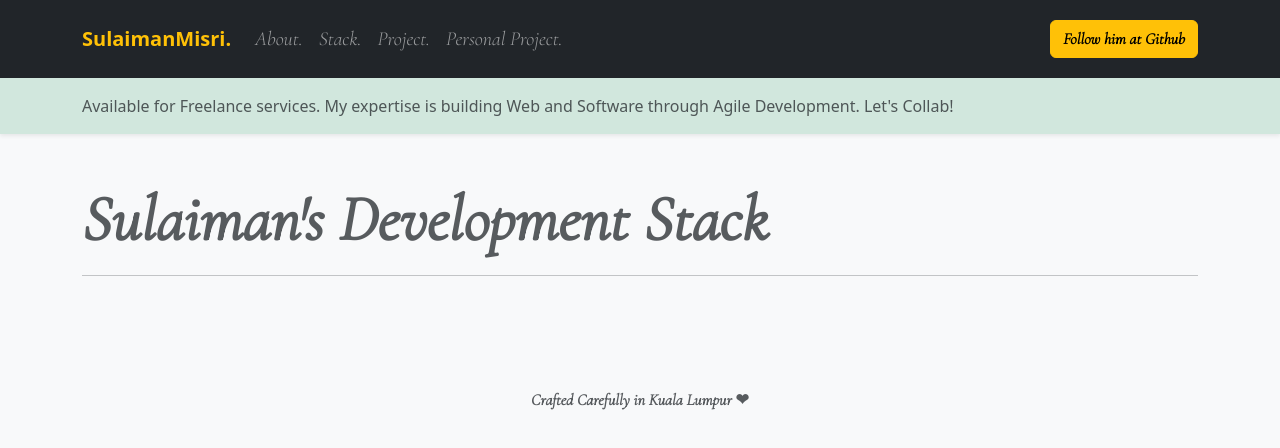
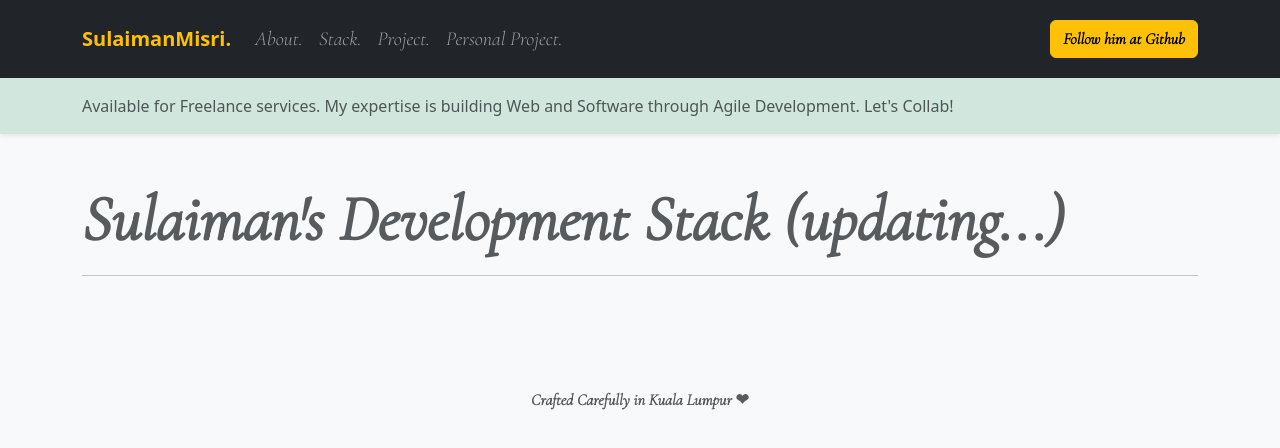
Before and after one commit to msulaimanmisri/sulaiman-profile, a Vue app: page /stack in a window 1280 px wide. Shown: the top 448 px of the page. Built offline with nearby package versions, Linux system fonts and the light colour scheme.

Commit message:
Update stack.vue

```diff
--- a/src/views/stack.vue
+++ b/src/views/stack.vue
@@ -4,7 +4,7 @@
     <div class="container">
         <div class="py-5">
             <h1 class="fw-bolder text-muted display-3 text-main">
-                Sulaiman's Development Stack
+                Sulaiman's Development Stack (updating...)
             </h1>
 
             <hr>
```
